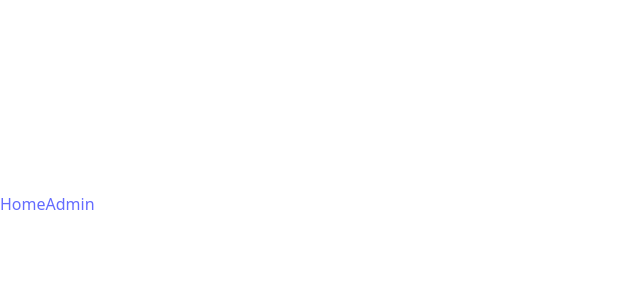
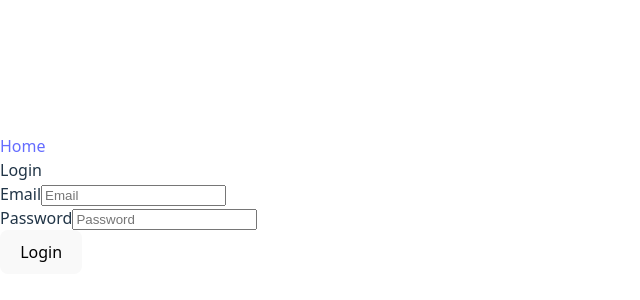
Before and after one commit to Nicholas-Riegel/cars, a React app in the folder frontend/: page /login in a window 1280 px wide. Before the commit this address had no page. Shown: the part 196-496 px from the top of the page, without its empty margins (0-640 px from the left). Built offline with nearby package versions, Linux system fonts and the light colour scheme; the HTML template or start-up script is replaced by a standard one.

Commit message:
Added login page and protected routes.

```diff
--- a/frontend/src/App.tsx
+++ b/frontend/src/App.tsx
@@ -1,18 +1,39 @@
-import { Routes, Route, Link } from 'react-router-dom'
+import { Routes, Route, Link, useNavigate } from 'react-router-dom'
 import HomePage from './components/HomePage'
 import AdminPage from './components/AdminPage'
+import LoginPage from './components/LoginPage'
+import ProtectedRoute from './components/ProtectedRoute'
 
 function App() {
+
+	const navigate = useNavigate()
+	// !! converts value to boolean: string → true, null → false
+	const isLoggedIn = !!localStorage.getItem('token')
+
+	const handleLogout = () => {
+		localStorage.removeItem('token')
+		navigate('/')
+	}
 
 	return (
 		<>
 			<nav>
 				<Link to="/">Home</Link>
-				<Link to="/admin">Admin</Link>
+				{isLoggedIn && (
+					<>
+						<Link to="/admin">Admin</Link>
+						<button onClick={handleLogout}>Logout</button>
+					</>
+				)}
 			</nav>
 			<Routes>
-				<Route path="/" element={< HomePage/>} />
-				<Route path="/admin" element={< AdminPage />} />
+				<Route path="/" element={<HomePage/>} />
+				<Route path="/login" element={<LoginPage />} />
+				<Route path="/admin" element={
+					<ProtectedRoute>
+						<AdminPage />
+					</ProtectedRoute>
+				} />
 			</Routes>
 		</>
 	)
--- a/frontend/src/components/AdminPage.tsx
+++ b/frontend/src/components/AdminPage.tsx
@@ -1,4 +1,5 @@
 import { useState, useRef } from 'react'
+import { useNavigate } from 'react-router-dom'
 import axios from 'axios'
 
 function AdminPage() {
@@ -9,6 +10,7 @@ function AdminPage() {
     const [description, setDescription] = useState('')
     const [file, setFile] = useState<File | null>(null)
     const fileInputRef = useRef<HTMLInputElement>(null)
+    const navigate = useNavigate()
 
     const handleSubmit = async (e: React.FormEvent) => {
         e.preventDefault()
@@ -24,8 +26,12 @@ function AdminPage() {
             await axios.post(
                 '/api/cars/upload-with-image',
                 formData,
-                {headers: { 'Content-Type': 'multipart/form-data' }
-            })
+                {headers: {
+                    Authorization: `Bearer ${localStorage.getItem('token')}`,
+                    'Content-Type': 'multipart/form-data'
+                    }
+                }
+            )
             // Clear form or show success message
             setMake('')
             setModel('')
@@ -35,6 +41,11 @@ function AdminPage() {
             if (fileInputRef.current) fileInputRef.current.value = ''
             setFile(null)
         } catch (err) {
+            if (axios.isAxiosError(err) && err.response?.status === 401) {
+                // Token invalid or expired - redirect to login
+                localStorage.removeItem('token')
+                navigate('/login')
+            }
             console.error(err)
         }
     }
--- /dev/null
+++ b/frontend/src/components/LoginPage.tsx
@@ -0,0 +1,66 @@
+import { useState } from "react"
+import { useNavigate } from "react-router-dom"
+import axios from "axios"
+
+const LoginPage = () => {
+
+    const [email, setEmail] = useState('')
+    const [password, setPassword] = useState('')
+    const [error, setError] = useState('')
+    const navigate = useNavigate()
+
+    const handleSubmit = async (e: React.FormEvent<HTMLFormElement>) => {
+        e.preventDefault()
+        setError('')
+
+        try {
+            const response = await axios.post(
+                '/api/auth/login',
+                { email, password }
+            )
+
+            localStorage.setItem('token', response.data)
+            // Clear form or show success message
+            setEmail('')
+            setPassword('')
+            setError('')
+            navigate('/admin')  // Redirect to admin page after login
+        } catch (err) {
+            setError('Login failed. Please check your credentials.')
+            console.error(err)
+        }
+    }
+    return (
+        <>
+            <div>Login</div>
+            <form onSubmit={handleSubmit}>
+
+                {error && <div style={{color: 'red'}}>{error}</div>}
+
+                <label htmlFor="email">Email</label>
+                <input
+                    id="email"
+                    type="email"
+                    placeholder="Email"
+                    required
+                    value={email}
+                    onChange={(e) => setEmail(e.target.value)}
+                />
+                <br />
+                <label htmlFor="password">Password</label>
+                <input
+                    id="password"
+                    type="password"
+                    placeholder="Password"
+                    required
+                    value={password}
+                    onChange={(e) => setPassword(e.target.value)}
+                />
+                <br />
+                <button type="submit">Login</button>
+            </form>
+        </>
+    )
+}
+
+export default LoginPage
--- /dev/null
+++ b/frontend/src/components/ProtectedRoute.tsx
@@ -0,0 +1,19 @@
+import { Navigate } from 'react-router-dom'
+
+interface ProtectedRouteProps {
+    children: React.ReactNode
+}
+
+const ProtectedRoute = ({ children }: ProtectedRouteProps) => {
+
+    const token = localStorage.getItem('token')
+
+    if (!token) {
+        // Replaces /admin with / in the history. Back button goes to wherever you were before trying /admin
+        return <Navigate to="/" replace />
+    }
+
+    return <>{children}</>
+}
+
+export default ProtectedRoute
```
